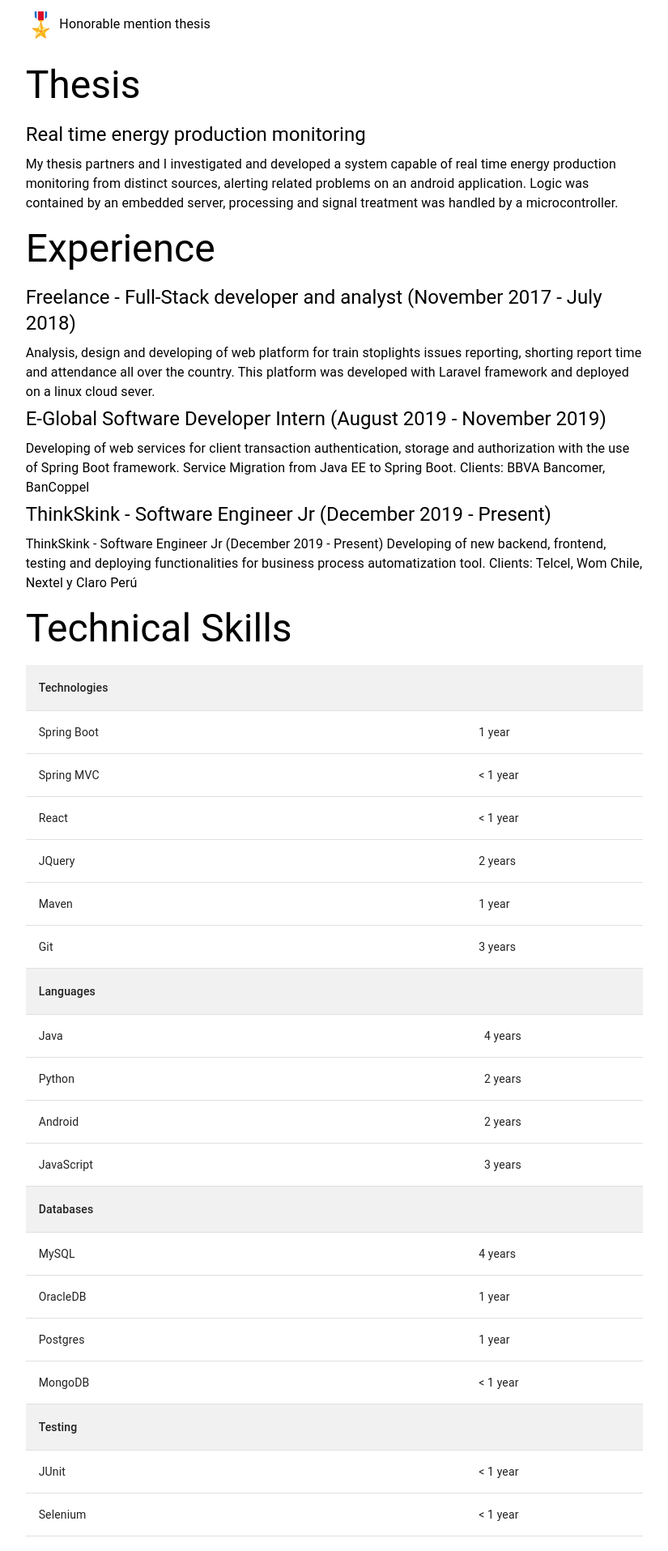
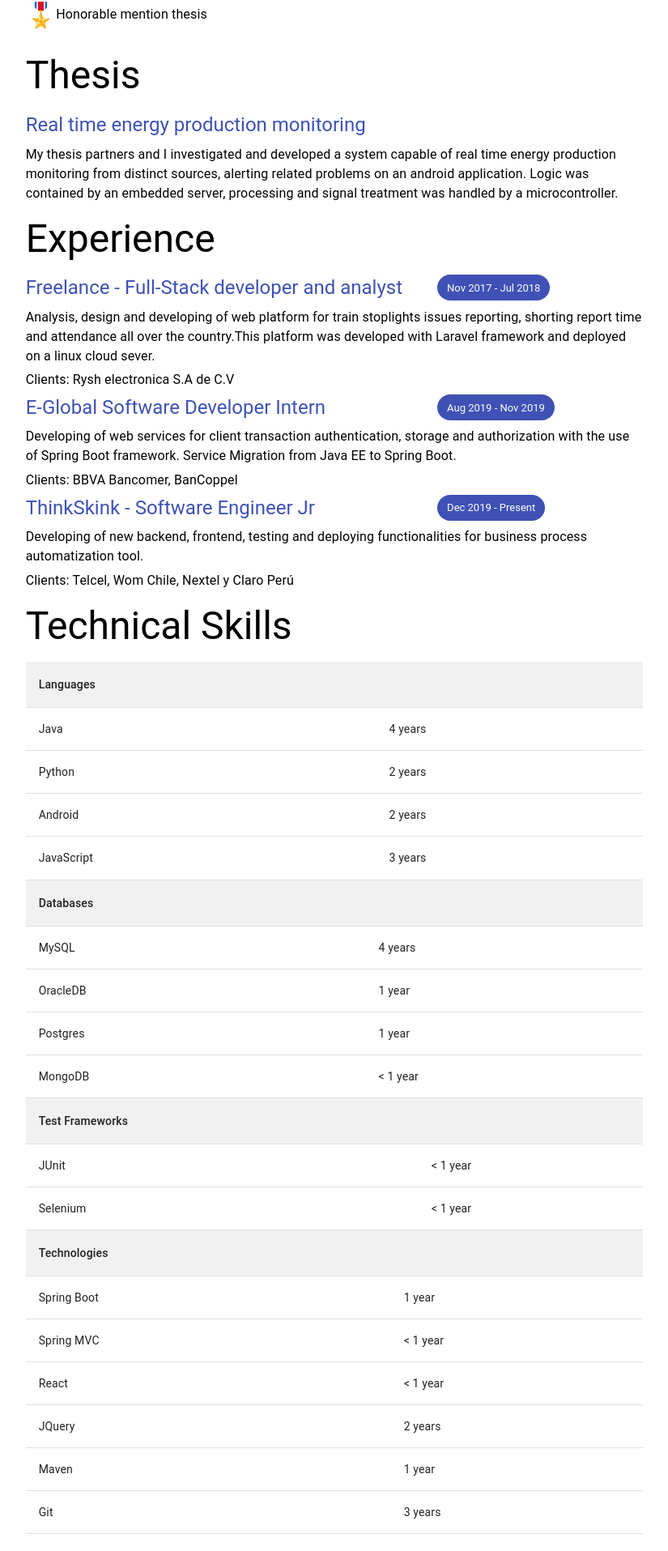
Before and after one commit to andresSaldanaAguilar/my-react-resume, a React (Create React App) app: page / in a window 1280 px wide. Shown: the part 694-2609 px from the top of the page at 81% size, without its empty margins (227-1052 px from the left). Built offline with nearby package versions, Linux system fonts and the light colour scheme.

Commit message:
genering dinamically elements

```diff
--- a/src/MainResumePage.js
+++ b/src/MainResumePage.js
@@ -15,6 +15,20 @@ import GitHubIcon from '@material-ui/icons/GitHub';
 import MailIcon from '@material-ui/icons/Mail';
 import PhoneIcon from '@material-ui/icons/Phone';
 import TableFooter from '@material-ui/core/TableFooter';
+import Chip from '@material-ui/core/Chip';
+import { createMuiTheme } from '@material-ui/core/styles';
+import purple from '@material-ui/core/colors/purple';
+import green from '@material-ui/core/colors/green';
+
+const theme = createMuiTheme({
+  palette: {
+    primary: purple,
+    secondary: green,
+  },
+  status: {
+    danger: 'orange',
+  },
+});
 
 const useStyles = makeStyles((theme) => ({
   root: {
@@ -22,57 +36,79 @@ const useStyles = makeStyles((theme) => ({
   }
 }));
 
-const lanColumns = [
-  { id: 'key', label: 'Languages', minWidth: 170 },
-  { id: 'value'  }
+const contact = [
+  {link : 'https://linkedin.com/in/andressaldanaaguilar', description : 'andressaldanaaguilar', icon : <LinkedInIcon ></LinkedInIcon>},
+  {link : 'https://github.com/andresSaldanaAguilar', description : 'andresSaldanaAguilar', icon: <GitHubIcon ></GitHubIcon>},
+  {link : 'mailto:andres.saldana.aguilar@gmail.com', description : 'andres.saldana.aguilar@gmail.com', icon : <MailIcon ></MailIcon>},
+  {link : '#', description : '5543890085', icon: <PhoneIcon ></PhoneIcon>}
 ];
 
-const dbColumns = [
-  { id: 'key', label: 'Databases', minWidth: 170 },
-  { id: 'value'  }
+const about = [
+  {emoji : '👨‍💻', name : 'Computer Systems Engineer since 2020'},
+  {emoji : '🏫', name : 'Escuela Superior de Cómputo IPN'},
+  {emoji : '✍', name : '9.14/10.00 GPA'},
+  {emoji : '🎖️', name : 'Honorable mention thesis'}
 ];
 
-const testColumns = [
-  { id: 'key', label: 'Testing', minWidth: 170 },
-  { id: 'value'  }
+const experience = [
+  { header : '‍Freelance - Full-Stack developer and analyst', date: 'Nov 2017 - Jul 2018',
+    description : 'Analysis, design and developing of web platform for train stoplights issues reporting, shorting report time and attendance all over the country.This platform was developed with Laravel framework and deployed on a linux cloud sever.',
+    clients: 'Rysh electronica S.A de C.V'},
+  { header : 'E-Global Software Developer Intern', date: 'Aug 2019 - Nov 2019',
+    description : 'Developing of web services for client transaction authentication, storage and authorization with the use of Spring Boot framework. Service Migration from Java EE to Spring Boot.',
+    clients: 'BBVA Bancomer, BanCoppel'},
+  { header : 'ThinkSkink - Software Engineer Jr', date: 'Dec 2019 - Present',
+    description : 'Developing of new backend, frontend, testing and deploying functionalities for business process automatization tool.',
+    clients: 'Telcel, Wom Chile, Nextel y Claro Perú'},
 ];
 
-const fmkColumns = [
-  { id: 'key', label: 'Technologies', minWidth: 170 },
-  { id: 'value'  }
+const skills = [
+  {
+    label: "Languages",
+    rows: [
+      {key: 'Java', value: '4 years'},
+      {key: 'Python', value: '2 years'},
+      {key: 'Android', value: '2 years'},
+      {key: 'JavaScript', value: '3 years'}
+    ]
+  }
+  ,
+  {
+    label: "Databases",
+    rows: [
+      {key: 'MySQL', value: '4 years'},
+      {key: 'OracleDB', value: '1 year'},
+      {key: 'Postgres', value: '1 year'},
+      {key: 'MongoDB', value: '< 1 year'}
+    ]
+  }
+  ,
+  {
+    label: "Test Frameworks",
+    rows: [
+      {key: 'JUnit', value: '< 1 year'},
+      {key: 'Selenium', value: '< 1 year'}
+    ]
+  }
+  ,
+  {
+    label: "Technologies",
+    rows: [
+      {key: 'Spring Boot', value: '1 year'},
+      {key: 'Spring MVC', value: '< 1 year'},
+      {key: 'React', value: '< 1 year'},
+      {key: 'JQuery', value: '2 years'},
+      {key: 'Maven', value: '1 year'},
+      {key: 'Git', value: '3 years'}
+    ]
+  }
 ];
 
-
-function createData(key, value) {
-  return { key, value };
-}
-
-const lanRows = [
-  createData('Java', '4 years'),
-  createData('Python', '2 years'),
-  createData('Android', '2 years'),
-  createData('JavaScript', '3 years'),
-];
-
-const dbRows = [
-  createData('MySQL', '4 years'),
-  createData('OracleDB', '1 year'),
-  createData('Postgres', '1 year'),
-  createData('MongoDB', '< 1 year'),
-];
-
-const testRows = [
-  createData('JUnit', '< 1 year'),
-  createData('Selenium', '< 1 year')
-];
-
-const fmkRows = [
-  createData('Spring Boot', '1 year'),
-  createData('Spring MVC', '< 1 year'),
-  createData('React', '< 1 year'),
-  createData('JQuery', '2 years'),
-  createData('Maven', '1 year'),
-  createData('Git', '3 years'),
+const hobbies = [
+  {emoji : '♟️', name : 'Chess'},
+  {emoji : '📷', name : 'Photography'},
+  {emoji : '🎨', name : 'Arts'},
+  {emoji : '💻💖', name : 'And of course, Coding'}
 ];
 
 export default function MainResumePage() {
@@ -91,53 +127,32 @@ export default function MainResumePage() {
           </Typography>
 
           <Typography variant="h3" component="h2" gutterBottom>Contact</Typography>
-          <Grid container className={classes.root}>
+          {contact.map((link) => {
+            return(
+              <Grid container>
                 <Grid item xs={1}>
-            <LinkedInIcon style={{ fontSize: 27 }}></LinkedInIcon>
+                  {link.icon}
                 </Grid>
                 <Grid item xs={11}>
-            <Typography><Link variant="h7" href="linkedin.com/in/andressaldanaaguilar">linkedin.com/in/andressaldanaaguilar</Link></Typography>
+                  <Typography><Link variant="h7" href={link.link}>{link.description}</Link></Typography>
                 </Grid>
               </Grid>
-          <Grid container className={classes.root}>
-            <Grid item xs={1}>
-            <GitHubIcon style={{ fontSize: 27 }}></GitHubIcon>
-            </Grid>
-            <Grid item xs={11}>
-            <Typography><Link href="github.com/andresSaldanaAguilar" variant="h7" >github.com/andresSaldanaAguilar </Link></Typography>
-            </Grid>
-          </Grid>
-          <Grid container className={classes.root}>
-            <Grid item xs={1}>
-            <MailIcon style={{ fontSize: 27 }}></MailIcon>
-            </Grid>
-            <Grid item xs={11}>
-            <Typography><Link href="#" variant="h7" >andres.saldana.aguilar@gmail.com</Link></Typography>
-            </Grid>
-          </Grid>
-          <Grid container className={classes.root}>
-            <Grid item xs={1}>
-            <PhoneIcon style={{ fontSize: 27 }}></PhoneIcon>
-            </Grid>
-            <Grid item xs={11}>
-            <Typography><Link href="#" variant="h7" >5543890085 </Link></Typography>
-            </Grid>
-          </Grid>
-          <Grid item xs={0} sm={0}  md={2} lg={2} xl={2}>
-        </Grid>
+            )}
+          )}
+
           <p></p>
 
           <Typography variant="h3" component="h2" gutterBottom>About</Typography>
-          <Typography component="h2" gutterBottom><span class="emoji">👨‍💻</span> Computer Systems Engineer since 2020</Typography>
-          <Typography component="h2" gutterBottom><span class="emoji">🏫</span> Escuela Superior de Cómputo IPN</Typography>
-          <Typography component="h2" gutterBottom><span class="emoji">✍</span> 9.14/10.00 GPA</Typography>
-          <Typography component="h2" gutterBottom><span class="emoji">🎖️</span> Honorable mention thesis</Typography>
+          {about.map((item) => {
+            return(
+            <Typography component="h2" gutterBottom><span class="emoji" role="img">{item.emoji}</span>{item.name}</Typography>
+            )}
+          )}
 
           <p></p>
 
-
           <Typography variant="h3" component="h2" gutterBottom>Thesis</Typography>
-          <Typography variant="h5" component="h4" gutterBottom>Real time energy production monitoring</Typography>
+          <Typography variant="h5" component="h4" gutterBottom color="primary">Real time energy production monitoring</Typography>
           <Typography component="p" gutterBottom>
             My thesis partners and I investigated and developed a system capable of
             real time energy production monitoring from distinct sources, alerting
@@ -148,171 +163,63 @@ export default function MainResumePage() {
           <p></p>
 
           <Typography variant="h3" component="h2" gutterBottom>Experience</Typography>
+          {experience.map((item) => {
+            return(
+              <div>
+                <Grid container justify="flex-start">
+                 <Grid item xs={8}>
+                <Typography variant="h5" component="h4" gutterBottom color="primary">{item.header}</Typography>
 
-          <Typography variant="h5" component="h4" gutterBottom>Freelance - Full-Stack developer and analyst (November 2017 - July 2018)</Typography>
-          <Typography component="p" gutterBottom>
-            Analysis, design and developing of web platform for train stoplights issues reporting, shorting report
-            time and attendance all over the country.
-            This platform was developed with Laravel framework and deployed on a linux cloud sever.
-                </Typography>
+                 </Grid>
+                 <Grid item xs={4}>
+                  <Chip color="primary" label={item.date}/>
 
-          <Typography variant="h5" component="h4" gutterBottom>E-Global Software Developer Intern (August 2019 - November 2019)</Typography>
-          <Typography component="p" gutterBottom>
-            Developing of web services for client transaction authentication, storage and authorization
-            with the use of Spring Boot framework.
-            Service Migration from Java EE to Spring Boot.
-            Clients: BBVA Bancomer, BanCoppel
-                </Typography>
-
-          <Typography variant="h5" component="h4" gutterBottom>ThinkSkink - Software Engineer Jr (December 2019 - Present)</Typography>
-          <Typography component="p" gutterBottom>
-            ThinkSkink - Software Engineer Jr (December 2019 - Present)
-            Developing of new backend, frontend, testing and deploying functionalities for business process automatization tool.
-            Clients: Telcel, Wom Chile, Nextel y Claro Perú
-                </Typography>
+                 </Grid>
+                </Grid>
+                <Typography component="p" gutterBottom>{item.description}</Typography>
+                <Typography component="p" gutterBottom>Clients: {item.clients}</Typography>
+              </div>
+            );
+          })}
 
           <p></p>
 
           <Typography variant="h3" component="h2" gutterBottom>Technical Skills</Typography>
+
+          {skills.map((category) => {
+            return(
               <TableContainer className={classes.container}>
                 <Table stickyHeader aria-label="sticky table">
                   <TableHead>
                     <TableRow>
-                  {fmkColumns.map((column) => (
-                    <TableCell
-                      key={column.id}
-                      align={column.align}
-                      style={{ minWidth: column.minWidth, background:"#f1f1f1"}}
-                    >
-                      {column.label}
-                    </TableCell>
-                  ))}
+                        <TableCell style={{background:"#f1f1f1"}}>{category.label}</TableCell>
+                        <TableCell style={{background:"#f1f1f1"}}></TableCell>
                     </TableRow>
                   </TableHead>
                   <TableBody>
-                {fmkRows.map((row) => {
+                    {category.rows.map((row) => {
                       return (
-                    <TableRow hover role="checkbox" tabIndex={-1} key={row.code}>
-                      {lanColumns.map((column) => {
-                        const value = row[column.id];
-                        return (
-                          <TableCell key={column.id} align={column.align}>
-                            {value}
-                          </TableCell>
-                        );
-                      })}
+                        <TableRow hover role="checkbox" tabIndex={-1} >
+                              <TableCell >{row.key}</TableCell>
+                              <TableCell >{row.value}</TableCell>
                         </TableRow>
                       );
                     })}
                   </TableBody>
                 </Table>
               </TableContainer>
-          <TableContainer className={classes.container}>
-            <Table stickyHeader aria-label="sticky table">
-              <TableHead>
-                <TableRow>
-                  {lanColumns.map((column) => (
-                    <TableCell
-                      key={column.id}
-                      align={column.align}
-                      style={{ minWidth: column.minWidth, background:"#f1f1f1"}}
-                    >
-                      {column.label}
-                    </TableCell>
-                  ))}
-                </TableRow>
-              </TableHead>
-              <TableBody>
-                {lanRows.map((row) => {
-                  return (
-                    <TableRow hover role="checkbox" tabIndex={-1} key={row.code}>
-                      {lanColumns.map((column) => {
-                        const value = row[column.id];
-                        return (
-                          <TableCell key={column.id} align={column.align}>
-                            {value}
-                          </TableCell>
             );
           })}
-                    </TableRow>
-                  );
-                })}
-              </TableBody>
-            </Table>
-          </TableContainer>
-          <TableContainer className={classes.container}>
-            <Table stickyHeader aria-label="sticky table">
-              <TableHead>
-                <TableRow>
-                  {dbColumns.map((column) => (
-                    <TableCell
-                      key={column.id}
-                      align={column.align}
-                      style={{ minWidth: column.minWidth, background:"#f1f1f1"}}
-                    >
-                      {column.label}
-                    </TableCell>
-                  ))}
-                </TableRow>
-              </TableHead>
-              <TableBody>
-                {dbRows.map((row) => {
-                  return (
-                    <TableRow hover role="checkbox" tabIndex={-1} key={row.code}>
-                      {lanColumns.map((column) => {
-                        const value = row[column.id];
-                        return (
-                          <TableCell key={column.id} align={column.align}>
-                            {value}
-                          </TableCell>
-                        );
-                      })}
-                    </TableRow>
-                  );
-                })}
-              </TableBody>
-            </Table>
-          </TableContainer>
-          <TableContainer className={classes.container}>
-            <Table stickyHeader aria-label="sticky table">
-              <TableHead>
-                <TableRow>
-                  {testColumns.map((column) => (
-                    <TableCell
-                      key={column.id}
-                      align={column.align}
-                      style={{ minWidth: column.minWidth, background:"#f1f1f1"}}
-                    >
-                      {column.label}
-                    </TableCell>
-                  ))}
-                </TableRow>
-              </TableHead>
-              <TableBody>
-                {testRows.map((row) => {
-                  return (
-                    <TableRow hover role="checkbox" tabIndex={-1} key={row.code}>
-                      {lanColumns.map((column) => {
-                        const value = row[column.id];
-                        return (
-                          <TableCell key={column.id} align={column.align}>
-                            {value}
-                          </TableCell>
-                        );
-                      })}
-                    </TableRow>
-                  );
-                })}
-              </TableBody>
-            </Table>
-          </TableContainer>
 
           <p></p>
+
           <Typography variant="h3" component="h2" gutterBottom>Hobbies</Typography>
-          <Typography component="h2" gutterBottom> <span class="emoji">♟️</span> Chess</Typography>
-          <Typography component="h2" gutterBottom><span class="emoji">📷</span> Photography</Typography>
-          <Typography component="h2" gutterBottom> <span class="emoji">🎨</span>Arts</Typography>
-          <Typography component="h2" gutterBottom><span class="emoji">💻💖</span>And of course, Coding </Typography>
+          {hobbies.map((hobbie) => {
+            return(
+              <Typography component="h2" gutterBottom> <span class="emoji" role="img">{hobbie.emoji}</span>{hobbie.name}</Typography>
+            )}
+          )}
+
         </Grid>
       </Grid>
       <TableFooter></TableFooter>
```
Lines whose indentation alone changed are shown as unchanged.
